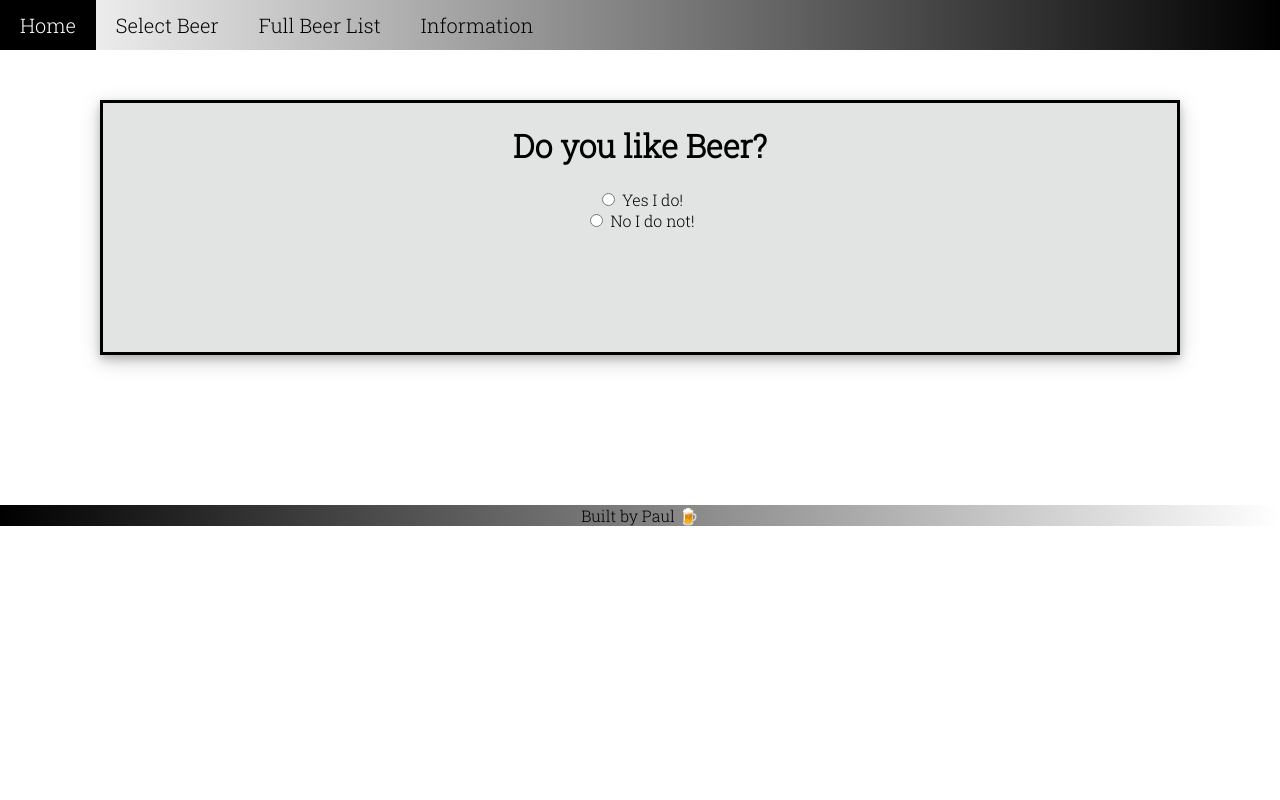
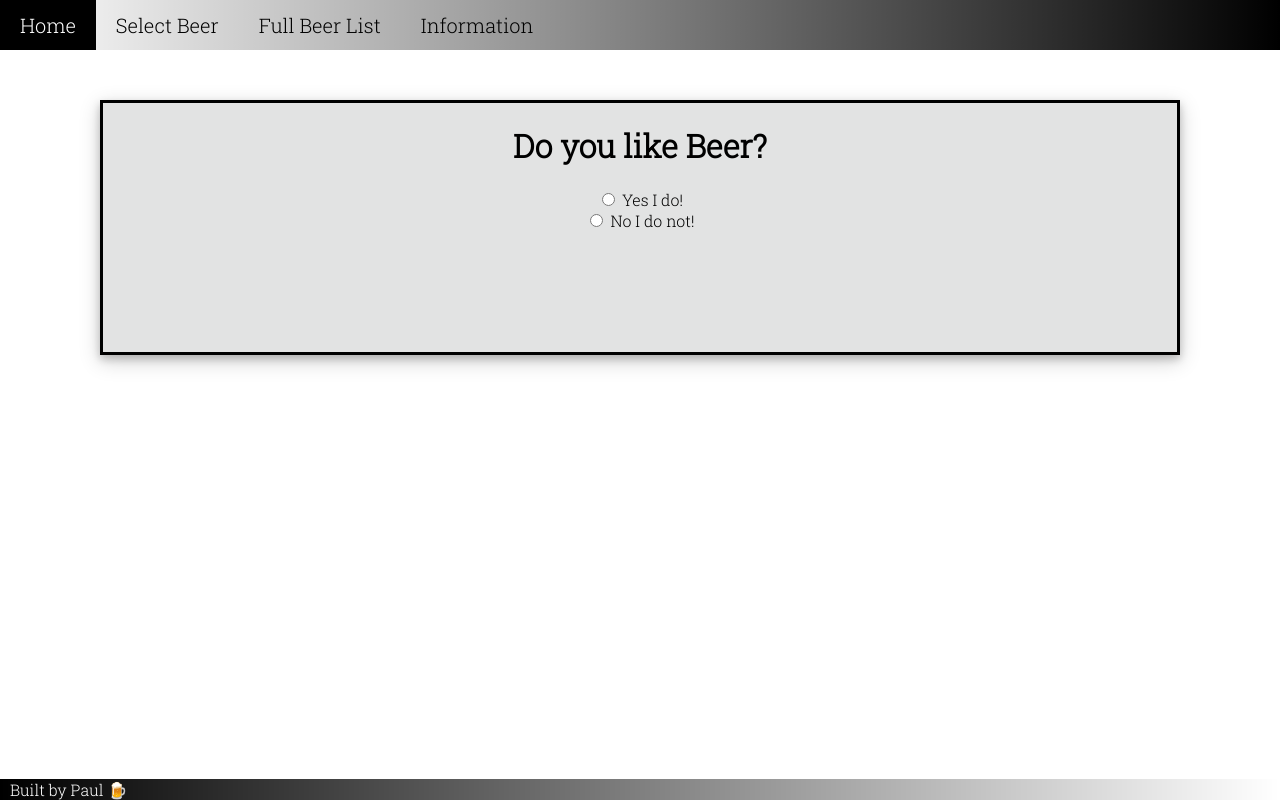
Before and after one commit to PaulJD88/Beer, a Vue app: page / in a window 1280 px wide. Built offline with nearby package versions, Linux system fonts and the light colour scheme.

Commit message:
Footer changes

```diff
--- a/src/App.vue
+++ b/src/App.vue
@@ -64,6 +64,14 @@ li.dropdown {
 
 footer {
   background-image: linear-gradient(to left, rgba(255, 0, 0, 0), rgb(0, 0, 0));
+  position: fixed;
+  bottom: 0;
+  right: 0;
+  width: 100%;
+  display: flex;
+  justify-content: flex-start;
+  color: white;
+  padding-left: 10px;
 }
 
 *, *::before, *::after {
```
Also changed, not shown: 1 other file (tests, documents, lock files or other folders).
